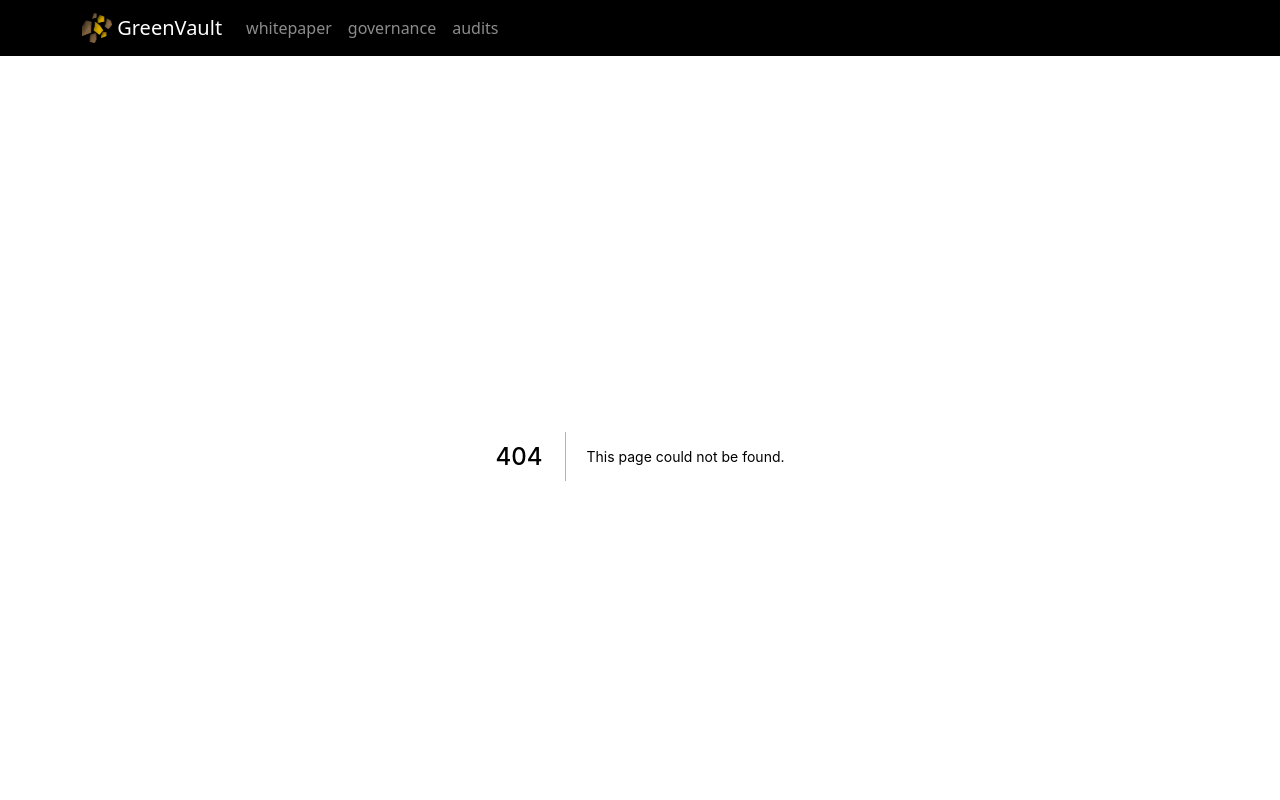
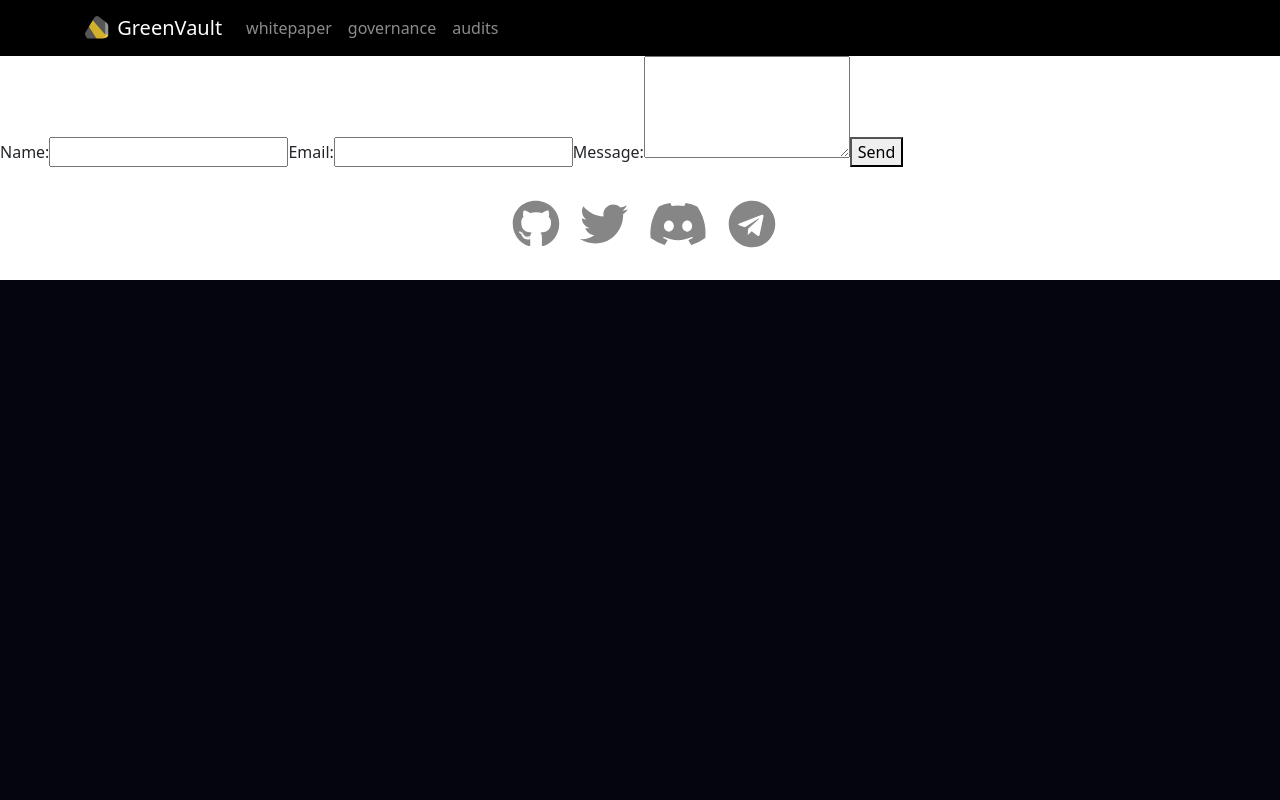
Before and after one commit to Jasper-Rowan/NatureDAO-landing-page, a Next.js app: page /form in a window 1280 px wide. Before the commit this address had no page. Shown: the top 800 px of the page. Built offline with nearby package versions, Linux system fonts and the light colour scheme.

Commit message:
Added a form button to the main page that receives an email and sends to a backend API to be stores for later email updates.

```diff
--- a/components/CustomNavbar.js
+++ b/components/CustomNavbar.js
@@ -12,7 +12,7 @@ function CustomNavbar() {
               <Navbar.Brand href="/">
                 <img
                   alt=""
-                  src="/Gold Ore.png"
+                  src="/GoldDAO_Ore.png"
                   width="30"
                   height="30"
                   className="d-inline-block align-top logo"
--- a/package.json
+++ b/package.json
@@ -8,15 +8,21 @@
     "lint": "next lint"
   },
   "dependencies": {
+    "@chakra-ui/react": "^1.8.1",
+    "@emotion/react": "^11.7.1",
+    "@emotion/styled": "^11.6.0",
     "@fortawesome/fontawesome-svg-core": "^1.2.36",
     "@fortawesome/free-brands-svg-icons": "^5.15.4",
     "@fortawesome/free-solid-svg-icons": "^5.15.4",
     "@fortawesome/react-fontawesome": "^0.1.16",
     "bootstrap": "^5.1.3",
+    "framer-motion": "^4.1.17",
+    "googleapis": "^92.0.0",
     "next": "^12.0.8",
     "react": "^17.0.2",
     "react-bootstrap": "^2.1.1",
     "react-dom": "^17.0.2",
+    "react-hook-form": "^7.25.1",
     "react-scroll-motion": "^0.2.1"
   },
   "devDependencies": {
--- /dev/null
+++ b/pages/api/contact.js
@@ -0,0 +1,5 @@
+export default (req, res) => {
+    const body = JSON.parse(req.body);
+    console.log(body);
+    res.status(200).json({ status: 'OK' });
+  };
--- /dev/null
+++ b/pages/form.js
@@ -0,0 +1,57 @@
+import { useState } from "react";
+import Head from "next/head";
+import styles from "../styles/Home.module.css";
+
+export default function Form() {
+  const [name, setName] = useState("");
+  const [email, setEmail] = useState("");
+  const [message, setMessage] = useState("");
+
+  const handleSubmit = (e) => {
+    e.preventDefault();
+    const data = {
+      name,
+      email,
+      message,
+    };
+    fetch('/api/contact', {
+        method: 'post',
+        body: JSON.stringify(data),
+      });
+    console.log(data);
+  };
+
+  return (
+    <div>
+      <Head>
+        <title>Create Next App</title>
+        <meta name="description" content="Generated by create next app" />
+        <link rel="icon" href="/favicon.ico" />
+      </Head>
+      <main>
+        <form onSubmit={handleSubmit} className={styles.form}>
+          <label htmlFor="name">Name:</label>
+          <input
+            id="name"
+            type="text"
+            onChange={(e) => setName(e.target.value)}
+          />
+          <label htmlFor="email">Email:</label>
+          <input
+            id="email"
+            type="email"
+            onChange={(e) => setEmail(e.target.value)}
+          />
+          <label htmlFor="message">Message:</label>
+          <textarea
+            id="message"
+            type="text"
+            rows="4"
+            onChange={(e) => setMessage(e.target.value)}
+          />
+          <button type="submit">Send</button>
+        </form>
+      </main>
+    </div>
+  );
+}
--- a/styles/globals.css
+++ b/styles/globals.css
@@ -18,3 +18,15 @@ a {
 * {
   box-sizing: border-box;
 }
+
+
+.form {
+  margin: 100px;
+}
+
+input, select, textarea{
+  color: #919191;
+}
+textarea:focus, input:focus {
+  color: #919191;
+}
```
Also changed, not shown: components/EmailBox.js (added, +37 -0 lines), pages/comingsoon.js (+0 -15 lines), pages/index.js (+5 -43 lines), styles/EmailBox.module.css (added, +31 -0 lines), styles/Home.module.css (+2 -5 lines), public/GoldDAO_Ore.png (added), 1 other file (tests, documents, lock files or other folders).
